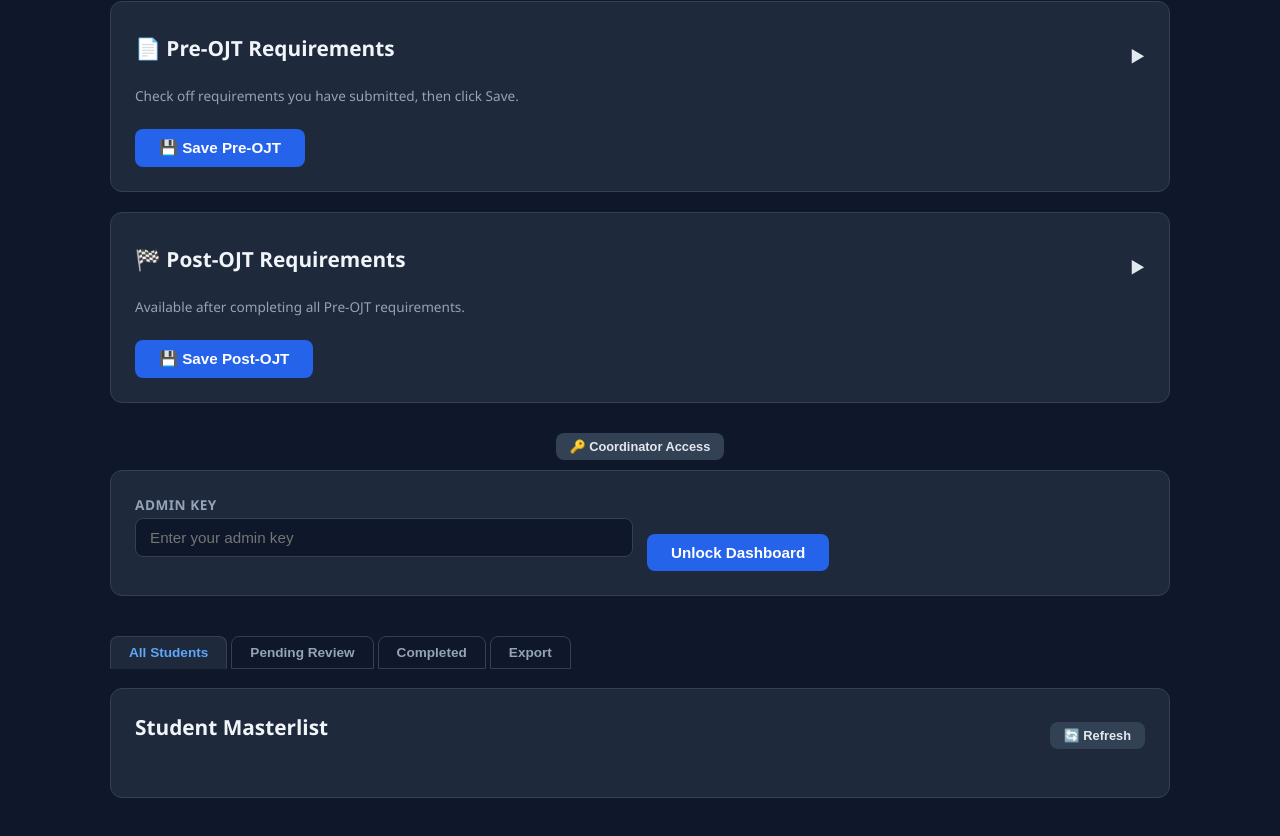
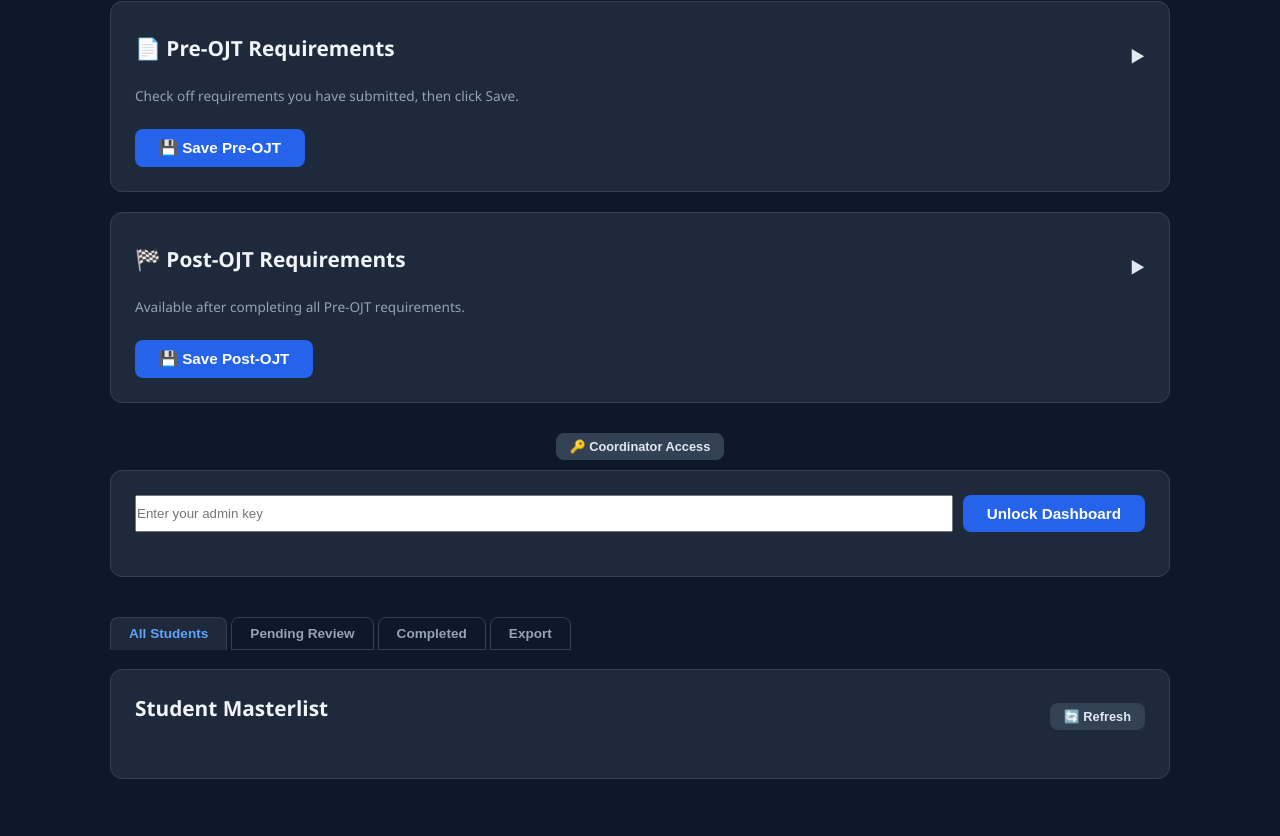
Before and after one commit to RibaldzZ/ojt-tracker, a website: page index.html in a window 1280 px wide. Shown: the part 1123-1959 px from the top of the page. Drawn offline with Linux system fonts and the light colour scheme.

Commit message:
Fix: null guard in renderStudentChecklist, align Unlock Dashboard
- renderStudentChecklist now safely returns if student is null
- Admin key input and Unlock Dashboard now share same flex row
  layout as Look Up (input fills, button aligns inline)

```diff
--- a/index.html
+++ b/index.html
@@ -411,14 +411,9 @@
   <div id="coordinator-mode" class="hidden">
     <!-- Admin Login -->
     <div class="card" id="admin-login-card">
-      <div class="form-row">
-        <div class="form-group">
-          <label>Admin Key</label>
-          <input type="password" id="admin-key" placeholder="Enter your admin key" onkeydown="if(event.key==='Enter')loginAdmin()">
-        </div>
-        <div style="display:flex;align-items:flex-end;">
-          <button class="btn btn-primary" onclick="loginAdmin()">Unlock Dashboard</button>
-        </div>
+      <div class="lookup-area">
+        <input type="password" id="admin-key" placeholder="Enter your admin key" onkeydown="if(event.key==='Enter')loginAdmin()">
+        <button class="btn btn-primary" onclick="loginAdmin()" style="white-space:nowrap;">Unlock Dashboard</button>
       </div>
     </div>
 
@@ -645,8 +640,9 @@ async function updateProfile() {
 
 // ─── Student: Render Checklist ─────────────────────────────
 function renderStudentChecklist(student) {
+  $("student-checklist").classList.remove("hidden");
+  if (!student) { currentStudent = null; $("student-checklist").classList.add("hidden"); return; }
   currentStudent = student;
-  $("student-checklist").classList.remove("hidden");
 
   const preVerCount = Object.keys(student.verifiedPre || {}).length;
   const allPreDone = preVerCount >= PRE_OJT.length;
```
